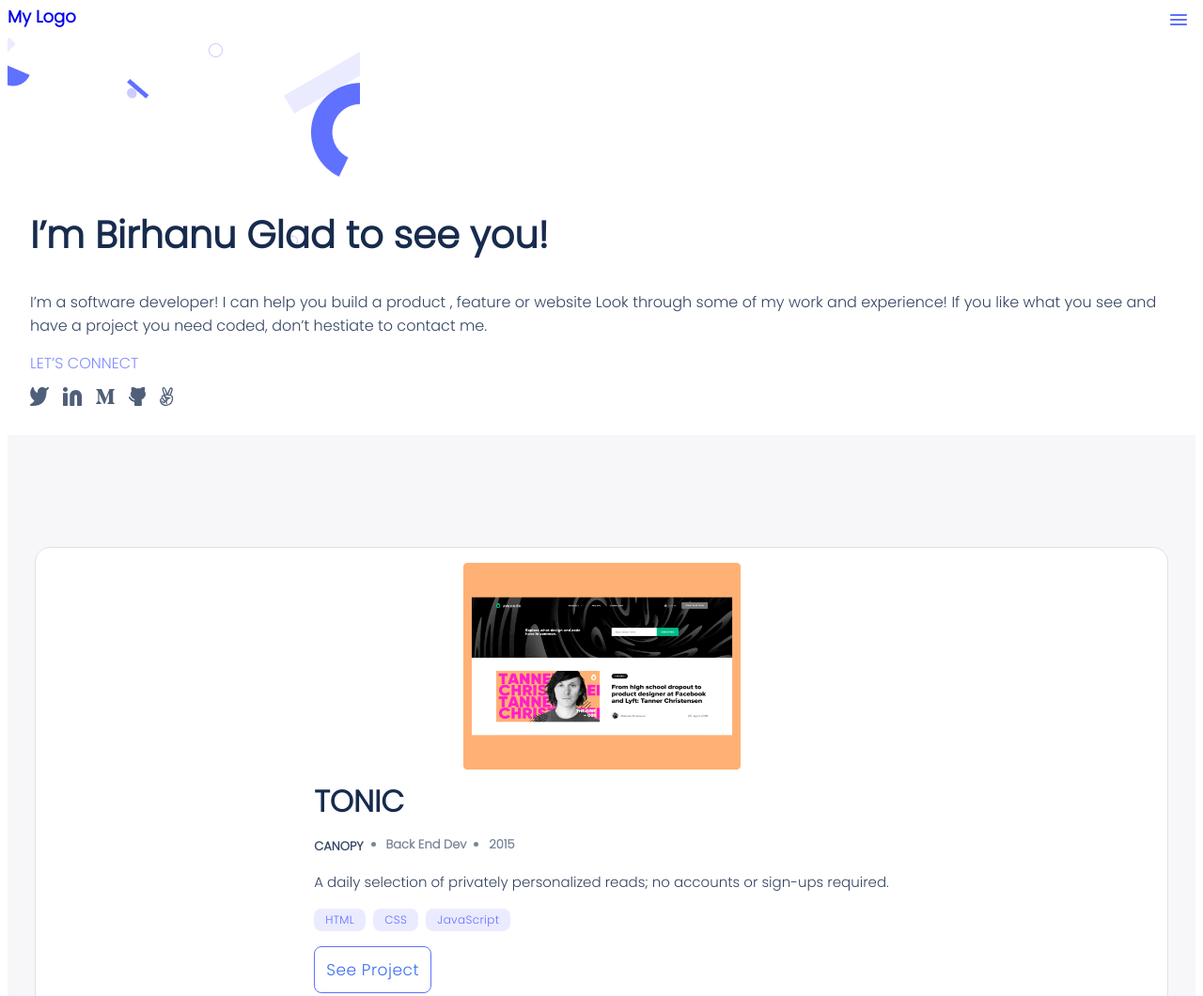
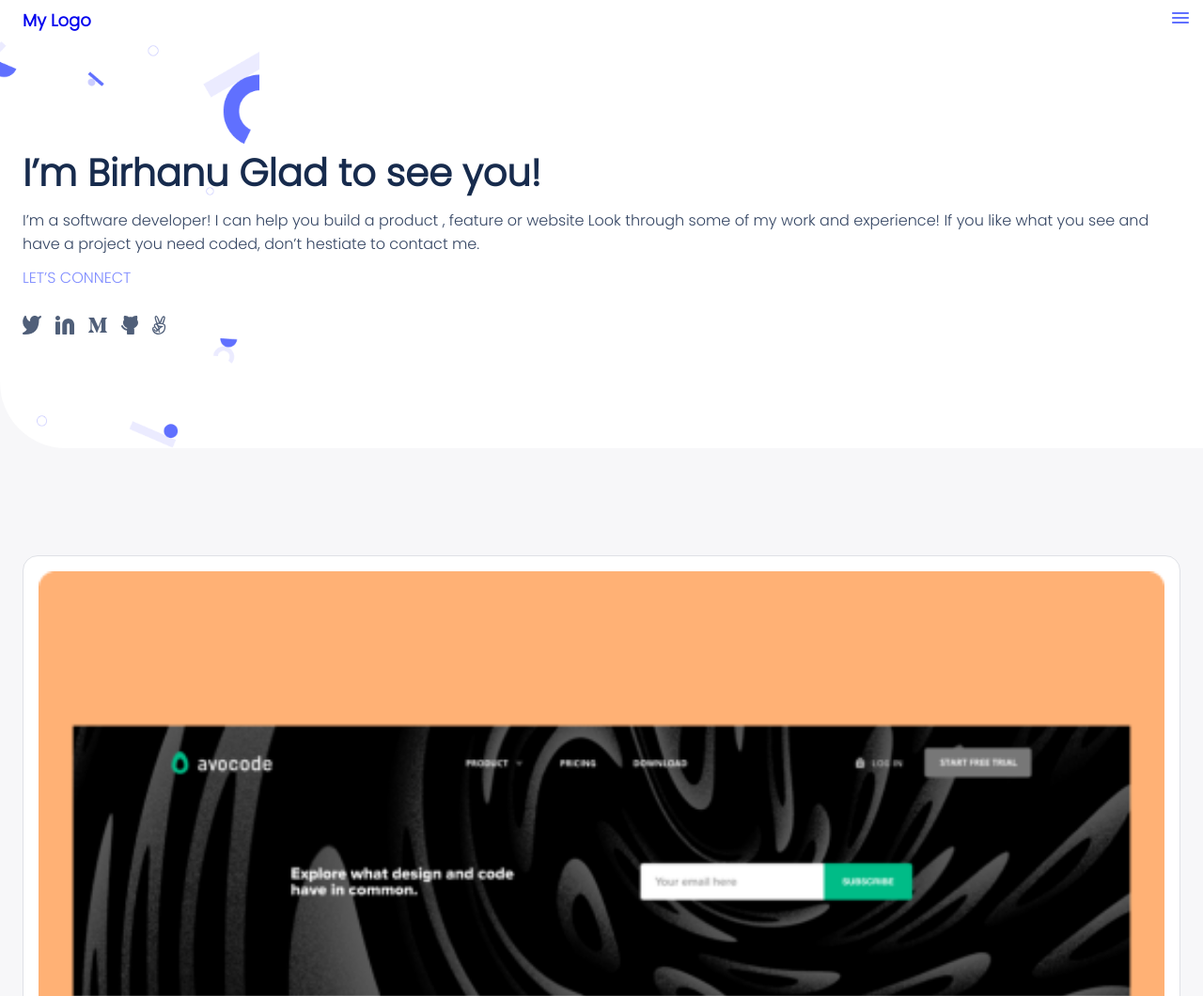
Before and after one commit to GutemaG/Portfolio, a website: page index.html in a window 1280 px wide. Shown: the top 1060 px of the page at 94% size. Drawn offline with Linux system fonts and the light colour scheme.

Commit message:
Refactoring structure of html and css

```diff
--- a/index.html
+++ b/index.html
@@ -17,19 +17,17 @@
     <header class="header">
       <a href="#" class="logo">My Logo</a>
       <nav>
-        <button class="menu-icon">
+        <button class="menu-icon-wrapper">
           <img src="icons/menu-icon.svg" alt="menu-icon" class="" />
         </button>
       </nav>
     </header>
     <section class="headline-wrapper">
-      <div class="headline-container">
       <h1 class="headline-name">I’m Birhanu Glad to see you!</h1>
       <p class="about-myself">
         I’m a software developer! I can help you build a product , feature or
         website Look through some of my work and experience! If you like what
-          you see and have a project you need coded, don’t hestiate to contact
-          me.
+        you see and have a project you need coded, don’t hestiate to contact me.
       </p>
       <div class="social-media">
         <h2 class="lets-connect">LET’S CONNECT</h2>
@@ -51,12 +49,10 @@
           </li>
         </ul>
       </div>
-      </div>
     </section>
-    <section class="main">
     <section class="works">
       <div class="card">
-          <div class="portfolio-snapshoot">
+        <div class="portfolio-snapshot">
           <img
             src="assets/images/snapshoot-portfolio-1.png"
             alt="portfolio-1"
@@ -88,7 +84,7 @@
         </div>
       </div>
       <div class="card">
-          <div class="portfolio-snapshoot">
+        <div class="portfolio-snapshot">
           <img
             src="assets/images/snapshoot-portfolio-2.png"
             alt="portfolio-1"
@@ -120,7 +116,7 @@
         </div>
       </div>
       <div class="card">
-          <div class="portfolio-snapshoot">
+        <div class="portfolio-snapshot">
           <img
             src="assets/images/snapshoot-portfolio-3.png"
             alt="portfolio-1"
@@ -152,7 +148,7 @@
         </div>
       </div>
       <div class="card">
-          <div class="portfolio-snapshoot">
+        <div class="portfolio-snapshot">
           <img
             src="assets/images/snapshoot-portfolio-1.png"
             alt="portfolio-1"
@@ -189,9 +185,9 @@
         <h1 class="about-my-self-title">About Myself</h1>
         <p class="about-description">
           Hello I’m a software developer! I can help you build a product ,
-            feature or website Look through some of my work and experience! If
-            you like what you see and have a project you need coded, don’t
-            hestiate to contact me.
+          feature or website Look through some of my work and experience! If you
+          like what you see and have a project you need coded, don’t hestiate to
+          contact me.
         </p>
         <div class="social-media">
           <h2 class="lets-connect">LET’S CONNECT</h2>
@@ -322,6 +318,5 @@
 
       <div class="footer-indicator"></div>
     </section>
-    </section>
   </body>
 </html>
--- a/style.css
+++ b/style.css
@@ -1,16 +1,21 @@
 * {
   box-sizing: border-box;
   font-family: "Poppins", sans-serif;
+  margin: 0;
+  padding: 0;
 }
 
 body {
-  background: #fff;
+  background: #f7f7f9;
 }
 
 .header {
   /* max-width: 375px; */
   display: flex;
   justify-content: space-between;
+  padding: 0 12px;
+  background-color: #fff;
+  align-items: center;
 }
 
 .logo {
@@ -19,26 +24,27 @@ body {
   line-height: 20px;
   text-align: center;
   text-decoration: none;
+  padding: 12px;
 }
 
-.menu-icon {
+.menu-icon-wrapper {
   border: none;
-  background-color: transparent;
+  background-color: #fff;
+  background: none;
 }
 
 .headline-wrapper {
   background-image: url("header-shapes-mobile.png");
   background-repeat: no-repeat;
+  background-size: contain;
   display: flex;
   flex-direction: column;
   justify-content: center;
   align-items: flex-start;
   gap: 12px;
   border-bottom-left-radius: 70px;
-}
-
-.headline-container {
-  margin: 24px;
+  background-color: #fff;
+  padding: 114px 24px;
 }
 
 .headline-name {
@@ -47,7 +53,7 @@ body {
   color: #172b4d;
   display: flex;
   align-items: center;
-  margin-top: 160px;
+  font-weight: 700;
 }
 
 .about-myself {
@@ -60,6 +66,8 @@ body {
   color: #7f8cff;
   display: flex;
   flex-direction: column;
+  margin-bottom: 12px;
+  font-weight: 500;
 }
 
 .social-icon {
@@ -68,14 +76,6 @@ body {
   gap: 15px;
   margin: 0;
   padding: 0;
-}
-
-.main {
-  background: #f7f7f9;
-  display: grid;
-  grid-template-columns: 1fr;
-  justify-content: center;
-  padding: 5px;
 }
 
 .works {
@@ -97,16 +97,29 @@ body {
   border-radius: 16px;
 }
 
-.portfolio-snapshoot {
+.left-block {
+  display: flex;
+  flex-direction: column;
+  padding: 0;
+  gap: 12px;
+}
+
+.portfolio-snapshot {
   display: flex;
   align-items: center;
   justify-content: center;
   width: 100%;
 }
 
-.portfolio-snapshoot > img {
-  width: 295px;
-  height: 220px;
+.portfolio-snapshot img {
+  width: 100%;
+  border-radius: 8px;
+}
+
+.portfolio-info {
+  display: flex;
+  flex-direction: column;
+  gap: 12px;
 }
 
 .portfolio-title {
@@ -175,7 +188,6 @@ body {
 
 .actions {
   display: flex;
-  cursor: pointer;
   gap: 12px;
 }
 
@@ -209,8 +221,6 @@ body {
   border-top: 50px;
   background-color: #fff;
   border-top-right-radius: 70px;
-  padding-left: 36px;
-  padding-right: 36px;
 }
 
 .top {
@@ -234,7 +244,8 @@ body {
   font-weight: 500;
   font-size: 16px;
   line-height: 24px;
-  color: #7f8cff;
+
+  /* color: #7f8cff; */
 }
 
 .about-description {
@@ -243,6 +254,12 @@ body {
   font-size: 16px;
   line-height: 24px;
   color: #344563;
+}
+
+.social-media {
+  display: flex;
+  flex-direction: column;
+  gap: 16px;
 }
 
 .resume-btn {
@@ -256,13 +273,13 @@ body {
   align-items: flex-start;
   padding: 0;
   justify-content: center;
-  gap: 12px;
+
+  /* gap: 12px; */
 }
 
 .title-arrow {
   display: flex;
   justify-content: space-between;
-  gap: 12px;
   width: 100%;
 }
 
@@ -295,9 +312,10 @@ body {
   display: flex;
   flex-direction: column;
   list-style-type: none;
-  padding: 0;
-  margin: 0;
-  gap: 16px;
+  padding: 12px;
+  gap: 12px;
+
+  /* margin: 0; */
 }
 
 .language {
@@ -365,13 +383,21 @@ body {
   width: 100%;
 }
 
+.skills {
+  display: flex;
+  flex-direction: column;
+  align-items: flex-start;
+  padding: 0;
+}
+
 .skill-list {
   display: flex;
   flex-direction: column;
   list-style: none;
   padding: 0;
   margin: 0;
-  gap: 16px;
+  width: 100%;
+  gap: 24px;
 }
 
 .skill-title > span {
```
Lines whose indentation alone changed are shown as unchanged.
